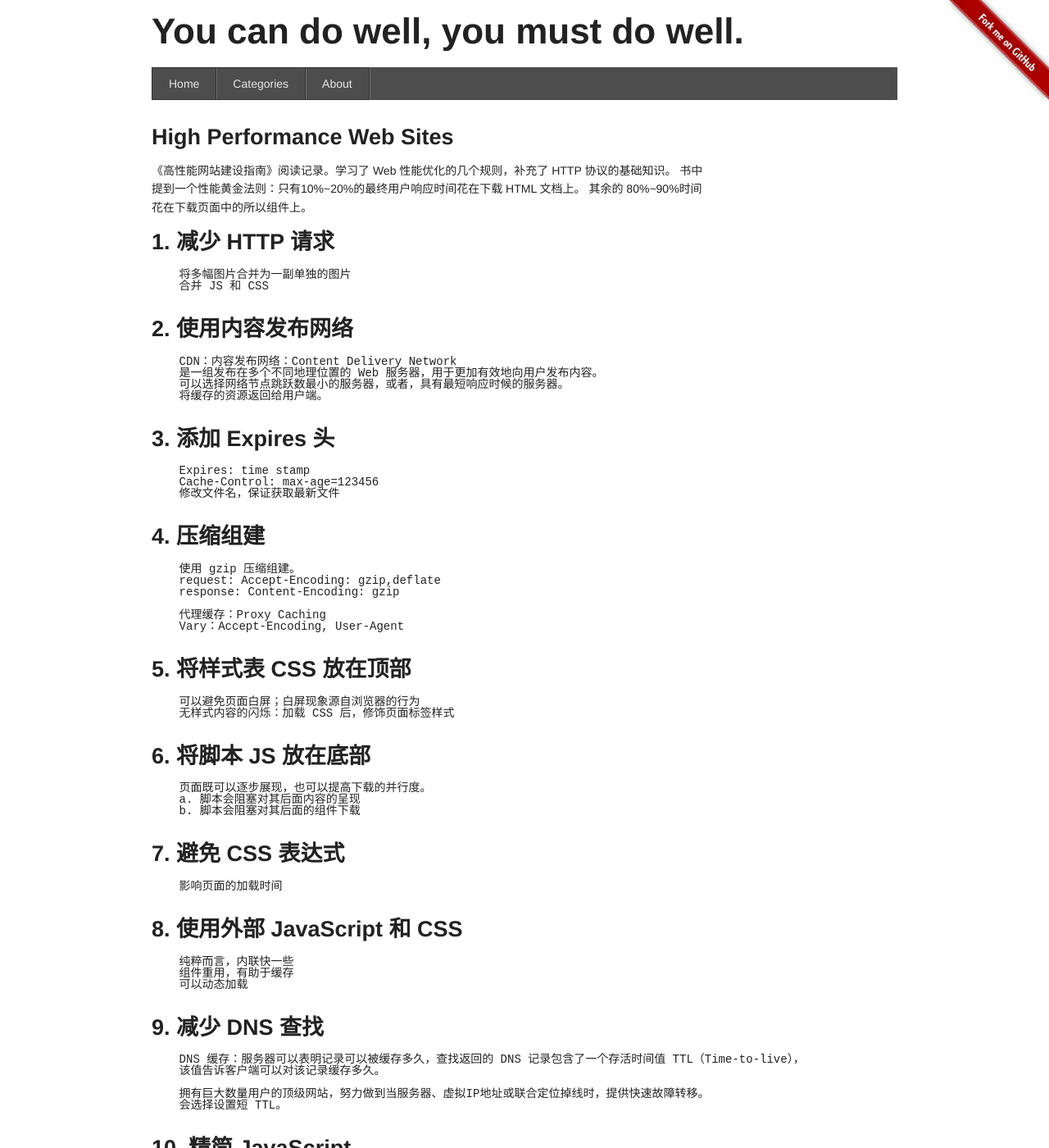
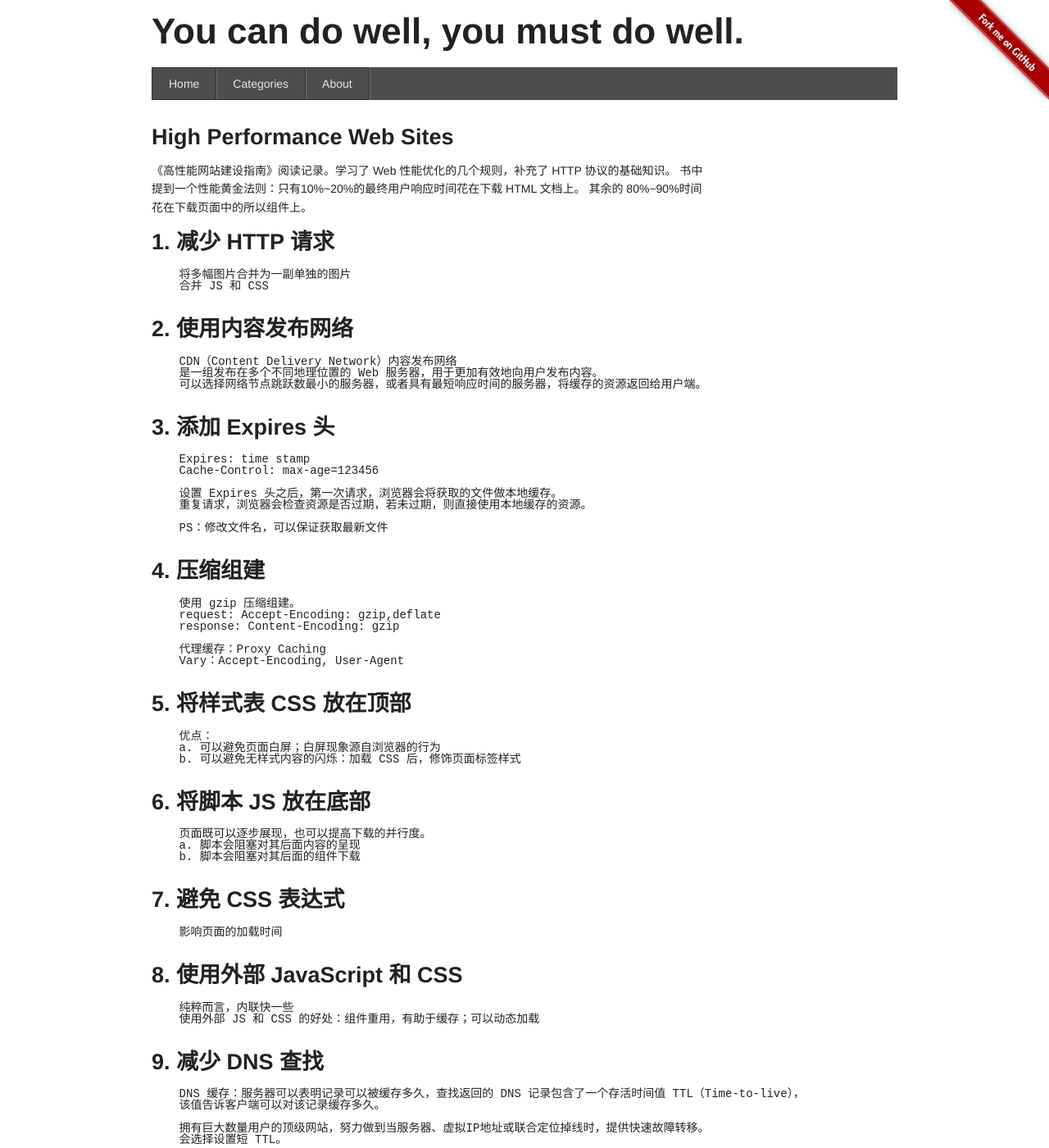
Before and after one commit to manageyp/manageyp.github.com, a Jekyll site: the page built from _posts/2013-4-3-high-performance-web-sites.html, in a window 1280 px wide and 1400 px high. Shown: the whole window at 82% size. Built offline with Jekyll 4.4.1, drawn with Linux system fonts in a browser that asks for light colours; nearby versions of some CDN libraries; some of the changed text lies outside the part shown.

Commit message:
[Change] update high-performance-web-sites page

```diff
--- a/_posts/2013-4-3-high-performance-web-sites.html
+++ b/_posts/2013-4-3-high-performance-web-sites.html
@@ -25,10 +25,9 @@ record_on: 2013-4-3
 
 <p>
   <pre>
-    CDN：内容发布网络：Content Delivery Network
+    CDN（Content Delivery Network）内容发布网络
     是一组发布在多个不同地理位置的 Web 服务器，用于更加有效地向用户发布内容。
-    可以选择网络节点跳跃数最小的服务器，或者，具有最短响应时候的服务器。
-    将缓存的资源返回给用户端。
+    可以选择网络节点跳跃数最小的服务器，或者具有最短响应时间的服务器，将缓存的资源返回给用户端。
   </pre>
 </p>
 
@@ -38,7 +37,11 @@ record_on: 2013-4-3
   <pre>
     Expires: time stamp
     Cache-Control: max-age=123456
-    修改文件名，保证获取最新文件
+
+    设置 Expires 头之后，第一次请求，浏览器会将获取的文件做本地缓存。
+    重复请求，浏览器会检查资源是否过期，若未过期，则直接使用本地缓存的资源。
+
+    PS：修改文件名，可以保证获取最新文件
   </pre>
 </p>
 
@@ -59,8 +62,9 @@ record_on: 2013-4-3
 
 <p>
   <pre>
-    可以避免页面白屏；白屏现象源自浏览器的行为
-    无样式内容的闪烁：加载 CSS 后，修饰页面标签样式
+    优点：
+    a. 可以避免页面白屏；白屏现象源自浏览器的行为
+    b. 可以避免无样式内容的闪烁：加载 CSS 后，修饰页面标签样式
   </pre>
 </p>
 
@@ -87,8 +91,7 @@ record_on: 2013-4-3
 <p>
   <pre>
     纯粹而言，内联快一些
-    组件重用，有助于缓存
-    可以动态加载
+    使用外部 JS 和 CSS 的好处：组件重用，有助于缓存；可以动态加载
   </pre>
 </p>
 
@@ -145,15 +148,16 @@ record_on: 2013-4-3
     实体标签（Entity Tag）是 Web 服务器和浏览器用于确认缓存组件的有效性的一种机制。
 
     服务器在检测缓存的组件是否和原始服务器上的组件匹配时，有两种方式：
-    a。比较最新修改日期
-    b。比较实体标签
+    a. 比较最新修改日期
+    b. 比较实体标签
 
     ETag 通常使用组件的某些属性来构造它，这些属性对于特定的寄宿了网站的服务器来说是唯一的。
-    对于使用服务器集群来处理请求的网站来说，浏览器从一台服务器上获取了原始组件，之后刷新页面，又从另外一台不同的服务器获取相同组件，但是 ETag 是不会匹配的。
+    对于使用服务器集群来处理请求的网站来说，浏览器从一台服务器上获取了原始组件，之后刷新页面，
+    又从另外一台不同的服务器获取相同组件，但是 ETag 是不会匹配的。
   </pre>
 </p>
 
-<h3>14. 是 Ajax 可缓存</h3>
+<h3>14. 使 Ajax 可缓存</h3>
 
 <p>
   <pre>
```
Also changed, not shown: other parts of _posts/2013-4-3-high-performance-web-sites.html (+2 -2 lines).
